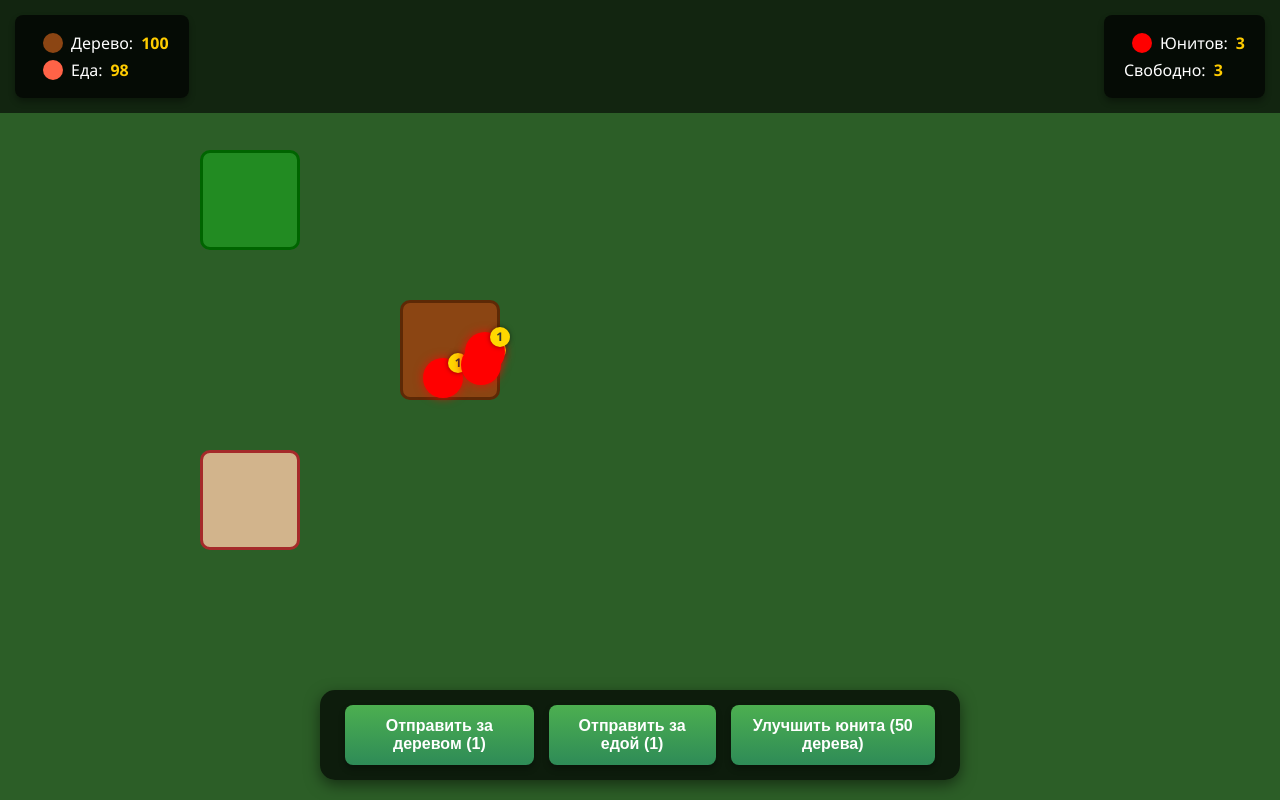
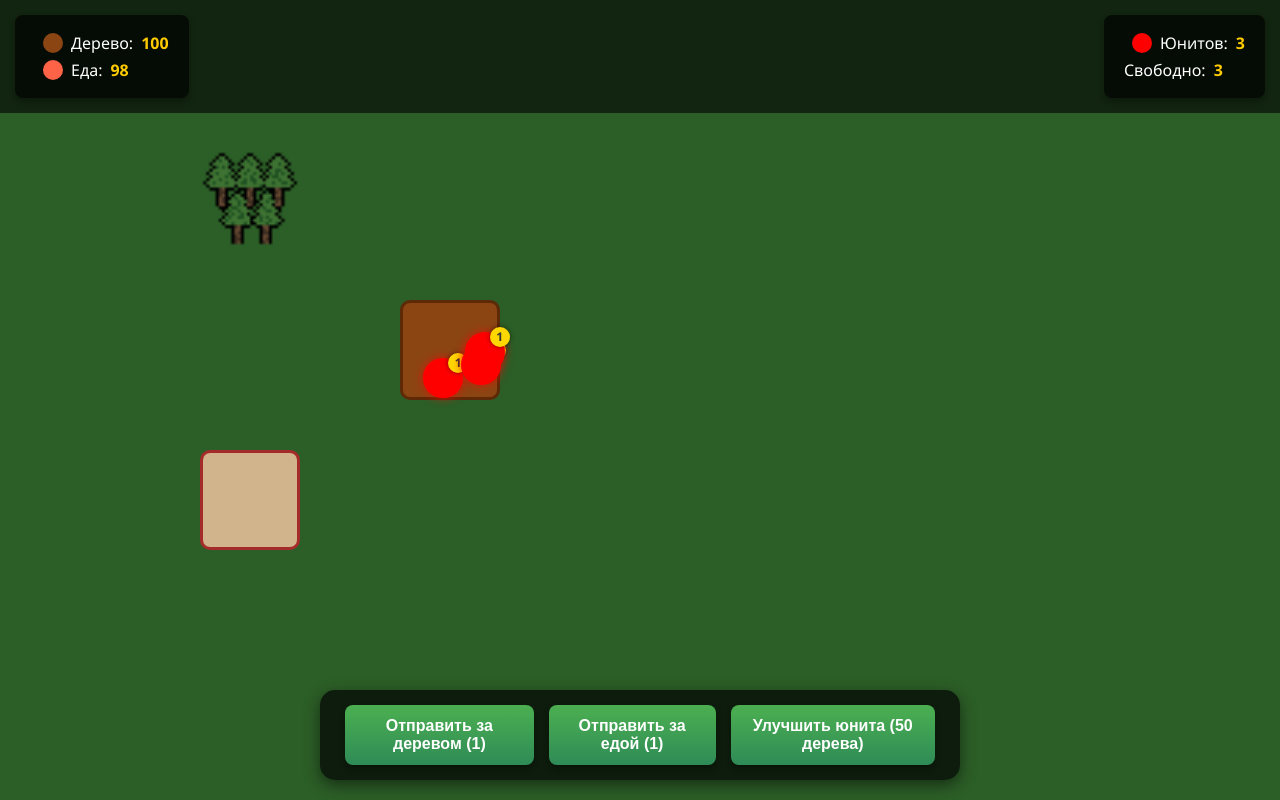
Before and after one commit to horrygame/funtoplay, a website: page index.html in a window 1280 px wide. Drawn offline with Linux system fonts and the light colour scheme.

Commit message:
Update index.html

```diff
--- a/index.html
+++ b/index.html
@@ -217,11 +217,7 @@
             border-radius: 10px;
         }
 
-        .forest.fallback {
-            background: #228B22;
-            border: 3px solid #006400;
-            border-radius: 10px;
-        }
+
 
         .ground.fallback {
             background: #D2B48C;
```
